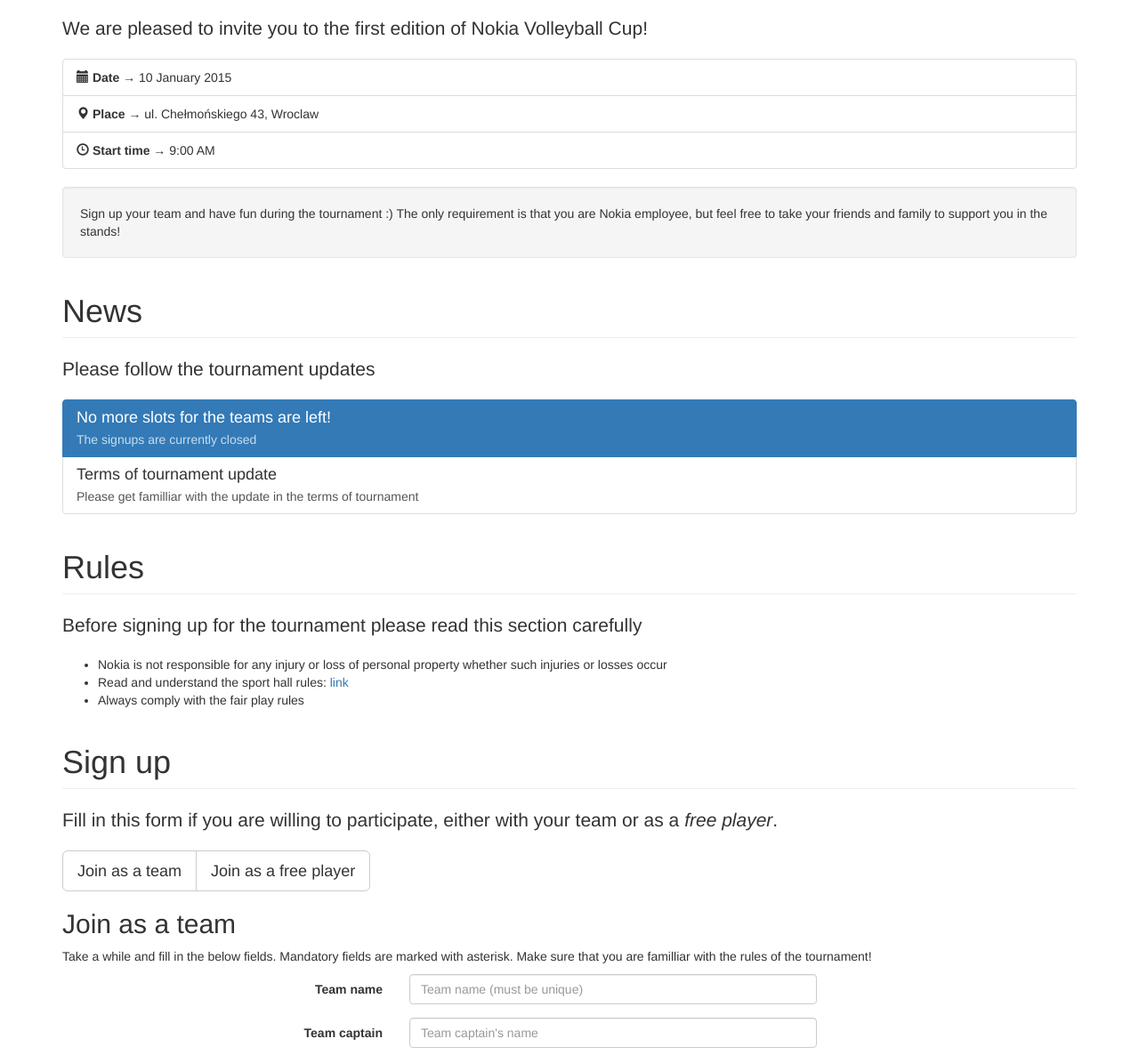
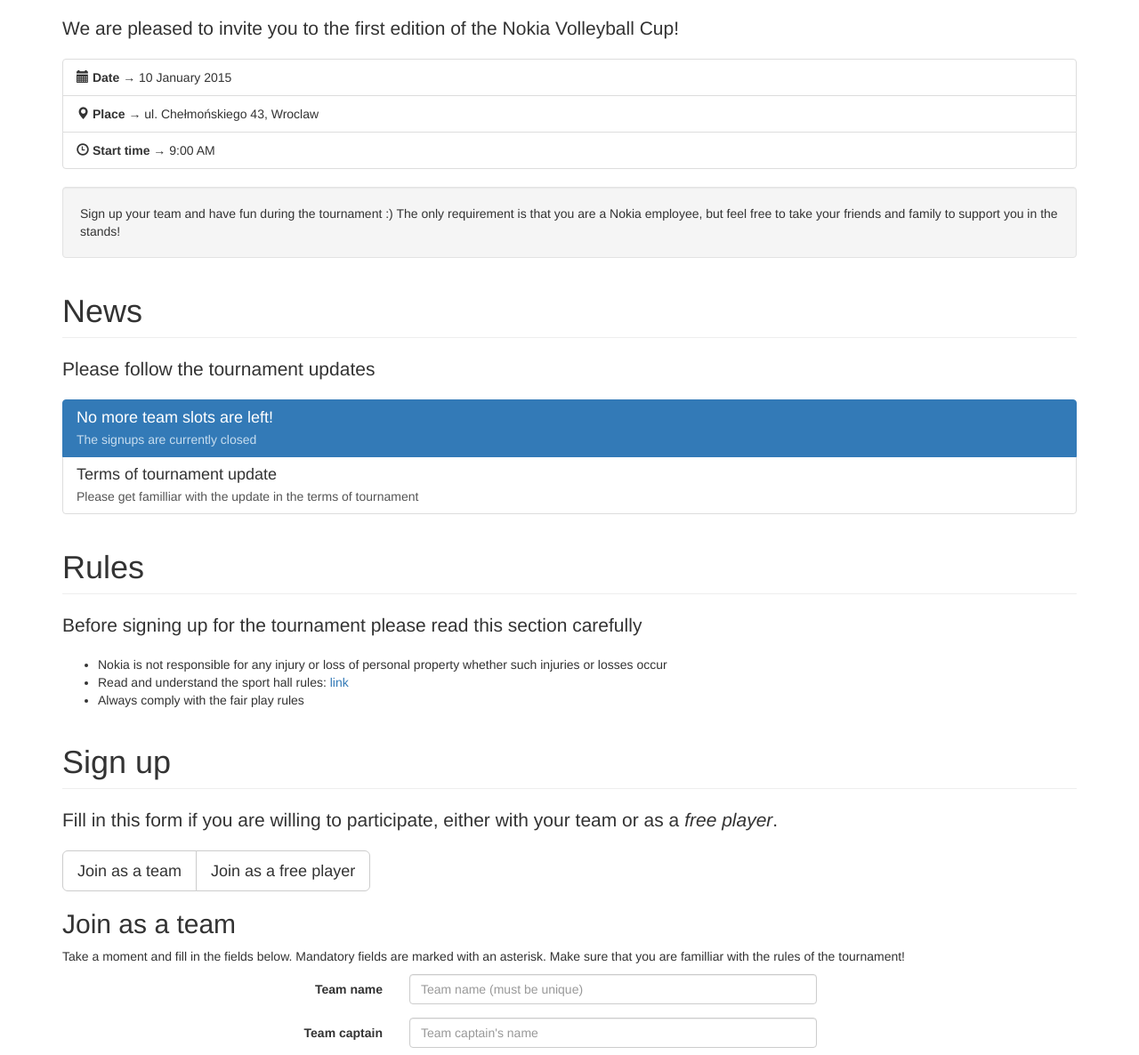
Before and after one commit to zdanowiczkonrad/VB2015, a website: page public/index.html in a window 1280 px wide. Shown: the part 434-1620 px from the top of the page at 89% size. Drawn offline with nearby package versions, Linux system fonts and the light colour scheme; no server answers.

Commit message:
fixing teksts

```diff
--- a/public/index.html
+++ b/public/index.html
@@ -76,18 +76,18 @@
         </div>
 
         <h1 class="page-header">Idea</h1>
-        <p class="lead">We are pleased to invite you to the first edition of Nokia Volleyball Cup!</p>
+        <p class="lead">We are pleased to invite you to the first edition of the Nokia Volleyball Cup!</p>
         <ul class="list-group">
             <li class="list-group-item"><span class="glyphicon glyphicon-calendar" aria-hidden="true"></span><strong> Date</strong> → 10 January 2015</li>
             <li class="list-group-item"><span class="glyphicon glyphicon-map-marker" aria-hidden="true"></span> <strong>Place →</strong> ul. Chełmońskiego 43, Wroclaw</li>
             <li class="list-group-item"><span class="glyphicon glyphicon-time" aria-hidden="true"></span> <strong>Start time</strong> → 9:00 AM</li>
         </ul>
-        <p class="well">Sign up your team and have fun during the tournament :) The only requirement is that you are Nokia employee, but feel free to take your friends and family to support you in the stands!</p>
+        <p class="well">Sign up your team and have fun during the tournament :) The only requirement is that you are a Nokia employee, but feel free to take your friends and family to support you in the stands!</p>
         <h1 class="page-header">News</h1>
         <p class="lead">Please follow the tournament updates</p>
         <div class="list-group">
             <a href="#" class="list-group-item active">
-                <h4 class="list-group-item-heading">No more slots for the teams are left!</h4>
+                <h4 class="list-group-item-heading">No more team slots are left!</h4>
                 <p class="list-group-item-text">The signups are currently closed</p>
             </a>
             <a href="#" class="list-group-item">
@@ -116,7 +116,7 @@
 
         <div ng-show="visibleSignupTab=='team'">
             <h2>Join as a team</h2>
-            <p>Take a while and fill in the below fields. Mandatory fields are marked with asterisk. Make sure that you are familliar with the rules of the tournament!</p>
+            <p>Take a moment and fill in the fields below. Mandatory fields are marked with an asterisk. Make sure that you are familliar with the rules of the tournament!</p>
             <form class="form-horizontal" role="form">
                 <div class="form-group">
                     <label class="col-sm-4 control-label">Team name</label>
@@ -209,7 +209,7 @@
 
         <h1 class="page-header">Teams</h1>
 
-        <p class="lead">Here you can find teams that have already aggred to participate in the
+        <p class="lead">Here you can find teams that have already agreed to participate in the
             <abbr>NVC2k15</abbr> <em>(Nokia Volleyball Cup 2015)</em>.</p>
         <table class="table table-responsive">
             <thead>
@@ -252,7 +252,7 @@
 
 
         <h1 class="page-header">Free players</h1>
-        <p class="lead">Here you can find players that have already aggred to participate in the NVC2k15 (Nokia Volleyball Cup 2015) and are looking for the squad. Feel free to contact and invite them to your team.</p>
+        <p class="lead">Here you can find players that have already agreed to participate in the NVC2k15 (Nokia Volleyball Cup 2015) and are looking for a squad. Feel free to contact and invite them to your team.</p>
         <table class="table table-responsive">
             <thead>
                 <tr>
```
